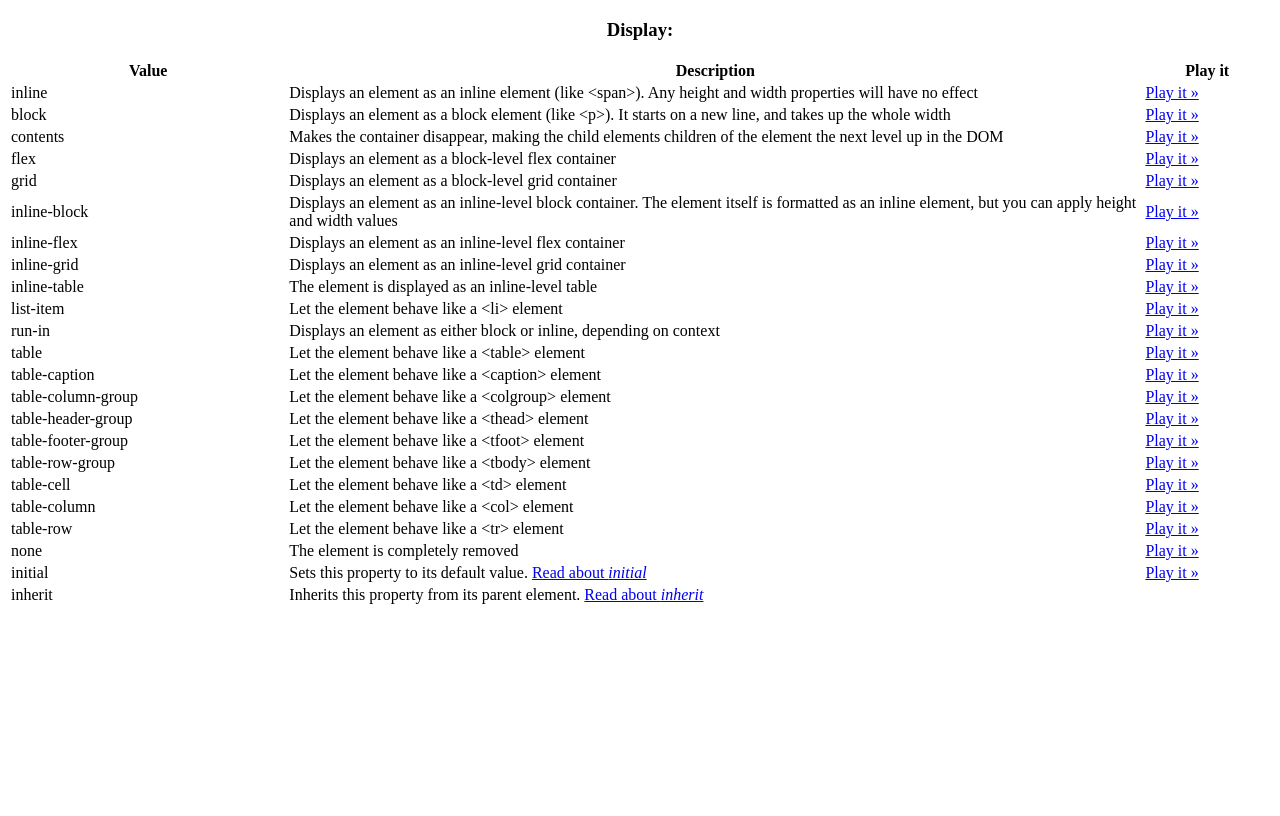
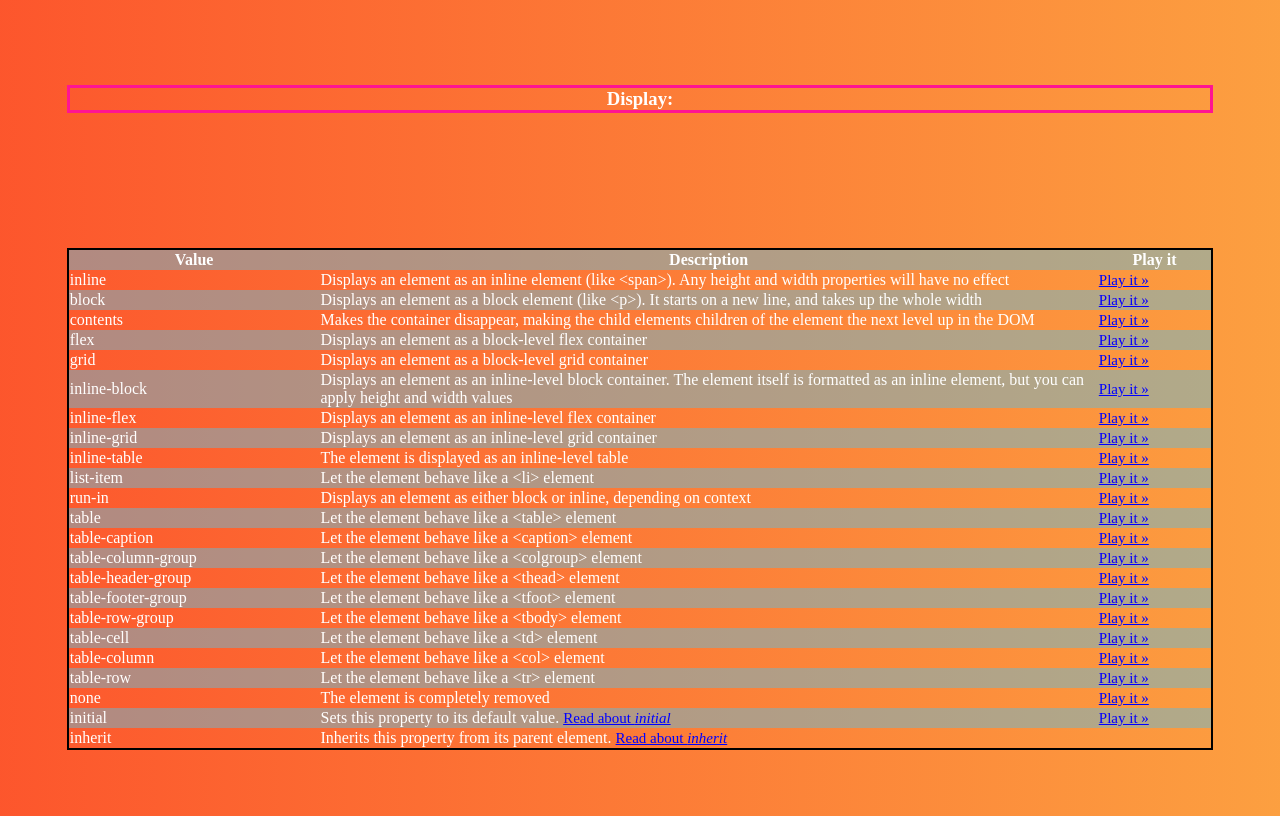
Before and after one commit to Alexxos/Main-Website, a plain HTML site: page content/Css/Display.html in a window 1280 px wide. Drawn offline with Linux system fonts and the light colour scheme; the site is published under a folder, as on GitHub Pages, so addresses that start at the root find nothing.

Commit message:
Cleaned up

```diff
--- a/content/Css/BoxModel.html
+++ b/content/Css/BoxModel.html
@@ -3,7 +3,7 @@
 <head>
     <meta charset="UTF-8">
     <meta name="viewport" content="width=device-width, initial-scale=1.0">
-    <link rel="stylesheet" href="/styles/style.css">
+    <link rel="stylesheet" href="../..//styles/style.css">
     <title>Box Model</title>
 </head>
 <body>
--- a/content/Css/Display.html
+++ b/content/Css/Display.html
@@ -3,7 +3,7 @@
 <head>
     <meta charset="UTF-8">
     <meta name="viewport" content="width=device-width, initial-scale=1.0">
-    <link rel="stylesheet" href="/styles/style.css">
+    <link rel="stylesheet" href="../../styles/style.css">
     <title>Display</title>
 </head>
 <body>
```
Also changed, not shown: content/Css/Flexbox.html (+1 -1 lines), medias/Jonas Javascript/19 - sub classes.png (added).
